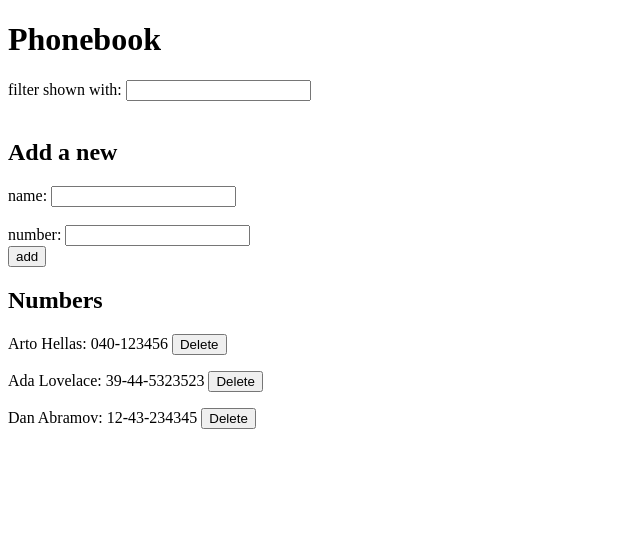
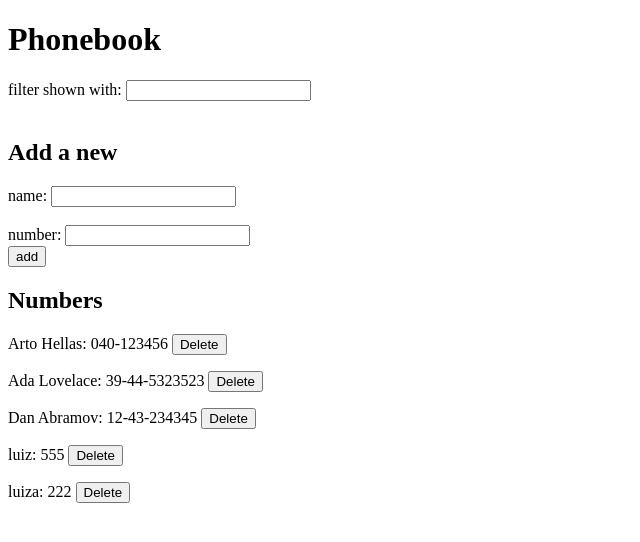
Before and after one commit to LuizFilipeM/FS_Course_2025, a React (Create React App) app in the folder Part_2/the_phonebook/: page / in a window 1280 px wide. Shown: the top 542 px of the page, without its empty margins (0-640 px from the left). Built offline with nearby package versions, Linux system fonts and the light colour scheme; data requests are answered from the project's data file.

Commit message:
add: exercise 2.15

```diff
--- a/Part_2/the_phonebook/db.json
+++ b/Part_2/the_phonebook/db.json
@@ -14,6 +14,16 @@
       "name": "Dan Abramov",
       "number": "12-43-234345",
       "id": 3
+    },
+    {
+      "name": "luiz",
+      "number": "555",
+      "id": 4
+    },
+    {
+      "name": "luiza",
+      "number": "222",
+      "id": 5
     }
   ]
 }
--- a/Part_2/the_phonebook/src/App.js
+++ b/Part_2/the_phonebook/src/App.js
@@ -24,9 +24,23 @@ const App = () => {
     event.preventDefault()
     console.log('button clicked', event.target)
     if (persons.some(person => person.name === newName)) {
-      alert(`${newName} is already added to phonebook`)
+      if (!window.confirm(`${newName} is already added to phonebook, replace the old number with a new one?`)){
+        return
+      }
+      const newperson = persons.find(person => person.name === newName)
+      const personObject = {
+        ...newperson,
+        number: newNumber
+      }
+      console.log(personObject)
+      personService.updatePerson(newperson.id, personObject).then(returnedPerson => {
+        setPersons(persons.map(person => person.id !== newperson.id ? person : returnedPerson))
+        setNewName('')
+        setNewNumber('')
+      })
       return
     }
+
     const personObject = {
       name: newName,
       number: newNumber,
--- a/Part_2/the_phonebook/src/services/persons.js
+++ b/Part_2/the_phonebook/src/services/persons.js
@@ -13,6 +13,11 @@ const create = newObject => {
   return request.then(response => response.data)
 }
 
+const updatePerson = (id, newObject) => {
+  const request = axios.put(`${baseUrl}/${id}`, newObject)
+  return request.then(response => response.data)
+}
+
 const deletePerson = id => {
   const request = axios.delete(`${baseUrl}/${id}`)
   return request.then(response => response.data)
@@ -22,5 +27,6 @@ const deletePerson = id => {
 export default {
   getAll,
   create,
+  updatePerson,
   deletePerson
 }
```
